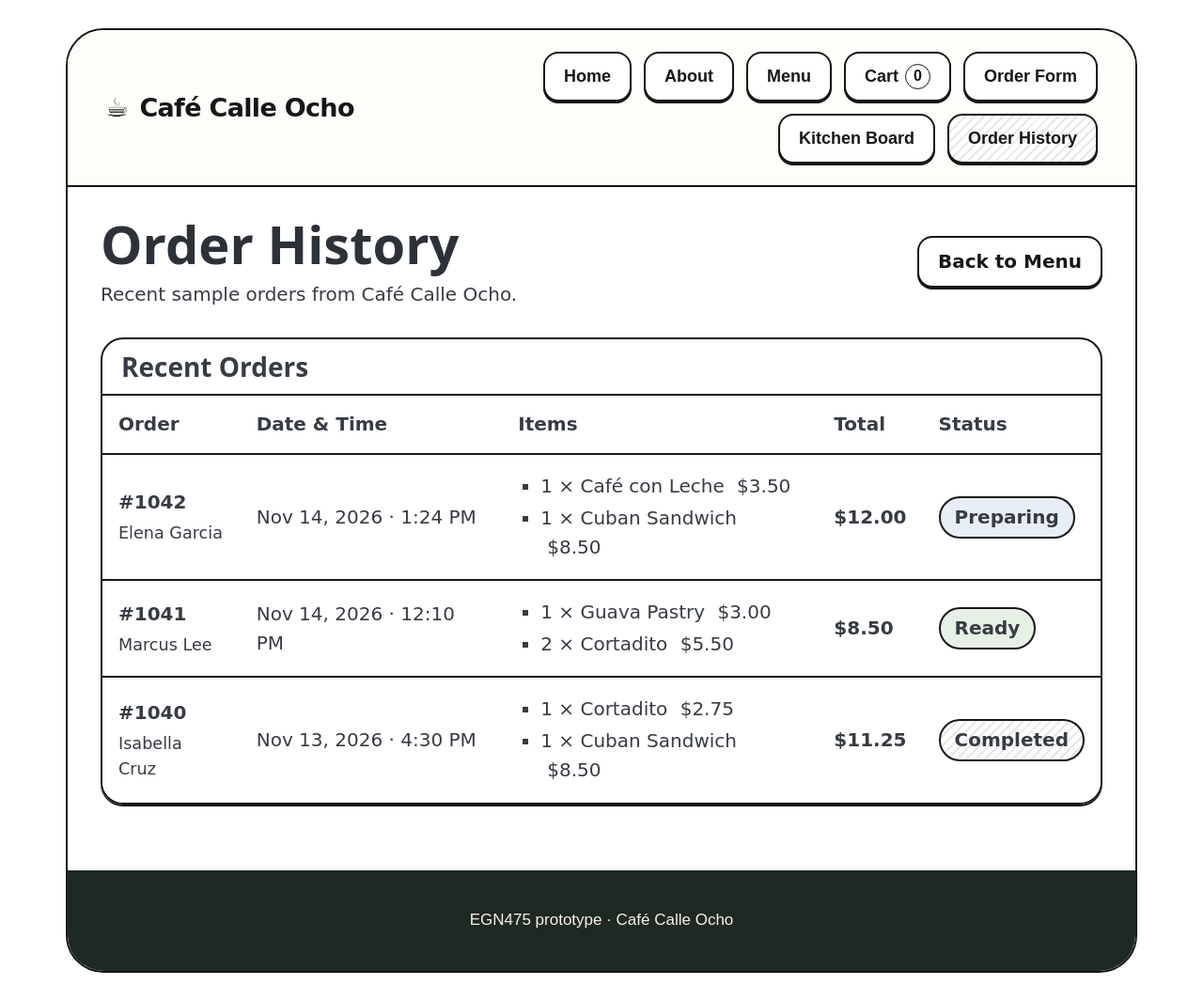
After one commit to youneskouisaz-dot/egn475-cafe-kouis, a Flask app: page /orders in a window 1280 px wide. The commit adds this page. Shown: the whole page at 94% size. Run offline with Flask 3, Linux system fonts and the light colour scheme; some libraries are stand-ins or nearby versions.

Commit message:
Add order history page with sample records

```diff
--- a/app.py
+++ b/app.py
@@ -118,6 +118,42 @@ SAMPLE_KITCHEN_ORDERS = [
 
 KITCHEN_STATUSES = ("Pending", "Preparing", "Ready")
 
+SAMPLE_ORDER_HISTORY = [
+    {
+        "id": 1042,
+        "customer_name": "Elena Garcia",
+        "order_date": "Nov 14, 2026 · 1:24 PM",
+        "items": [
+            {"name": "Café con Leche", "quantity": 1, "price_cents": 350},
+            {"name": "Cuban Sandwich", "quantity": 1, "price_cents": 850},
+        ],
+        "total_cents": 1200,
+        "status": "Preparing",
+    },
+    {
+        "id": 1041,
+        "customer_name": "Marcus Lee",
+        "order_date": "Nov 14, 2026 · 12:10 PM",
+        "items": [
+            {"name": "Guava Pastry", "quantity": 1, "price_cents": 300},
+            {"name": "Cortadito", "quantity": 2, "price_cents": 275},
+        ],
+        "total_cents": 850,
+        "status": "Ready",
+    },
+    {
+        "id": 1040,
+        "customer_name": "Isabella Cruz",
+        "order_date": "Nov 13, 2026 · 4:30 PM",
+        "items": [
+            {"name": "Cortadito", "quantity": 1, "price_cents": 275},
+            {"name": "Cuban Sandwich", "quantity": 1, "price_cents": 850},
+        ],
+        "total_cents": 1125,
+        "status": "Completed",
+    },
+]
+
 
 @app.get("/")
 def home():
@@ -151,6 +187,16 @@ def kitchen():
         "kitchen.html",
         page_title="Kitchen Board | Café Calle Ocho",
         orders_by_status=orders_by_status,
+    )
+
+
+@app.get("/orders")
+def orders():
+    """Render the static sample order history."""
+    return render_template(
+        "orders.html",
+        page_title="Order History | Café Calle Ocho",
+        orders=SAMPLE_ORDER_HISTORY,
     )
 
 
--- a/static/style.css
+++ b/static/style.css
@@ -675,6 +675,133 @@ h3 { margin: 0 0 .7rem; font-size: 1.3rem; }
   text-align: center;
 }
 
+.history-heading {
+  display: flex;
+  align-items: center;
+  justify-content: space-between;
+  gap: 1rem;
+  margin-bottom: 1.5rem;
+}
+
+.history-heading h1 {
+  margin: 0;
+  font-size: clamp(2rem, 5vw, 2.8rem);
+  letter-spacing: normal;
+}
+
+.history-heading p {
+  margin: .35rem 0 0;
+}
+
+.cafe-page .history-menu-link {
+  display: inline-flex;
+  align-items: center;
+  justify-content: center;
+  min-height: 2.65rem;
+  padding: .5rem 1rem;
+  border: 2px solid #171717;
+  border-radius: .8rem;
+  color: #171717;
+  background: #fff;
+  text-decoration: none;
+  font-weight: 600;
+  white-space: nowrap;
+  box-shadow: 0 2px 0 #171717;
+}
+
+.history-orders {
+  margin: 0 0 1.5rem;
+  border: 2px solid #171717;
+  border-radius: 1.2rem;
+  box-shadow: 0 2px 0 #171717;
+  overflow: hidden;
+}
+
+.history-orders h2 {
+  margin: 0;
+  padding: .7rem 1rem;
+  border-bottom: 2px solid #171717;
+  font-size: 1.4rem;
+  letter-spacing: normal;
+}
+
+.history-table-wrap {
+  overflow-x: auto;
+}
+
+.history-table {
+  width: 100%;
+  min-width: 700px;
+  margin: 0;
+  border-collapse: collapse;
+}
+
+.history-table th,
+.history-table td {
+  padding: .75rem .85rem;
+  text-align: left;
+  vertical-align: middle;
+}
+
+.history-table thead th {
+  border-bottom: 2px solid #171717;
+}
+
+.history-table tbody tr + tr td {
+  border-top: 2px solid #171717;
+}
+
+.history-order-number,
+.history-total {
+  font-weight: 700;
+  white-space: nowrap;
+}
+
+.history-customer {
+  display: block;
+  margin-top: .2rem;
+  font-size: .88rem;
+}
+
+.history-item-list {
+  min-width: 200px;
+  margin: 0;
+  padding-left: 1.2rem;
+}
+
+.history-item-list li {
+  margin: .15rem 0;
+}
+
+.history-item-total {
+  margin-left: .35rem;
+  white-space: nowrap;
+}
+
+.history-status {
+  display: inline-flex;
+  align-items: center;
+  justify-content: center;
+  min-height: 2.2rem;
+  padding: .25rem .75rem;
+  border: 2px solid #171717;
+  border-radius: 999px;
+  font-weight: 700;
+  white-space: nowrap;
+}
+
+.status-preparing {
+  background: #e8eef5;
+}
+
+.status-ready {
+  background: #e7f0e5;
+}
+
+.status-completed {
+  background-image: repeating-linear-gradient(135deg, #fff 0, #fff 5px, #e8e8e8 5px, #e8e8e8 7px);
+}
+
 .cafe-page .back-link {
   min-height: 3.25rem;
   padding: .65rem 1.5rem;
@@ -727,4 +854,5 @@ footer {
   .order-menu-option { grid-template-columns: 1fr; }
   .quantity-field { justify-content: space-between; }
   .kitchen-heading { align-items: stretch; flex-direction: column; }
+  .history-heading { align-items: stretch; flex-direction: column; }
 }
--- a/templates/base.html
+++ b/templates/base.html
@@ -18,6 +18,7 @@
         <a {% if request.endpoint in ('cart', 'cart_add', 'cart_remove') %}class="active"{% endif %} href="{{ url_for('cart') }}">Cart <span class="cart-count">{{ cart_count }}</span></a>
         <a {% if request.endpoint == 'order_new' %}class="active"{% endif %} href="{{ url_for('order_new') }}">Order Form</a>
         <a {% if request.endpoint == 'kitchen' %}class="active"{% endif %} href="{{ url_for('kitchen') }}">Kitchen Board</a>
+        <a {% if request.endpoint == 'orders' %}class="active"{% endif %} href="{{ url_for('orders') }}">Order History</a>
       </nav>
     </header>
 
--- /dev/null
+++ b/templates/orders.html
@@ -0,0 +1,62 @@
+{% extends "base.html" %}
+
+{% block body_class %}cafe-page{% endblock %}
+{% block page_container_class %}cafe-app{% endblock %}
+
+{% block content %}
+      <div class="history-heading">
+        <div>
+          <h1>Order History</h1>
+          <p>Recent sample orders from Café Calle Ocho.</p>
+        </div>
+        <a class="history-menu-link" href="{{ url_for('menu') }}">Back to Menu</a>
+      </div>
+
+      <section class="history-orders" aria-labelledby="history-orders-title">
+        <h2 id="history-orders-title">Recent Orders</h2>
+        <div class="history-table-wrap">
+          <table class="history-table">
+            <thead>
+              <tr>
+                <th scope="col">Order</th>
+                <th scope="col">Date &amp; Time</th>
+                <th scope="col">Items</th>
+                <th scope="col">Total</th>
+                <th scope="col">Status</th>
+              </tr>
+            </thead>
+            <tbody>
+              {% for order in orders %}
+                <tr>
+                  <td>
+                    <span class="history-order-number">#{{ order.id }}</span>
+                    <span class="history-customer">{{ order.customer_name }}</span>
+                  </td>
+                  <td>{{ order.order_date }}</td>
+                  <td>
+                    <ul class="history-item-list">
+                      {% for item in order["items"] %}
+                        <li>
+                          {{ item.quantity }} × {{ item.name }}
+                          <span class="history-item-total">${{ "%d.%02d"|format((item.price_cents * item.quantity) // 100, (item.price_cents * item.quantity) % 100) }}</span>
+                        </li>
+                      {% endfor %}
+                    </ul>
+                  </td>
+                  <td class="history-total">${{ "%d.%02d"|format(order.total_cents // 100, order.total_cents % 100) }}</td>
+                  <td>
+                    {% if order.status == "Preparing" %}
+                      <span class="history-status status-preparing">Preparing</span>
+                    {% elif order.status == "Ready" %}
+                      <span class="history-status status-ready">Ready</span>
+                    {% elif order.status == "Completed" %}
+                      <span class="history-status status-completed">Completed</span>
+                    {% endif %}
+                  </td>
+                </tr>
+              {% endfor %}
+            </tbody>
+          </table>
+        </div>
+      </section>
+{% endblock %}
```
Also changed, not shown: tests/test_app.py (+20 -0 lines).
